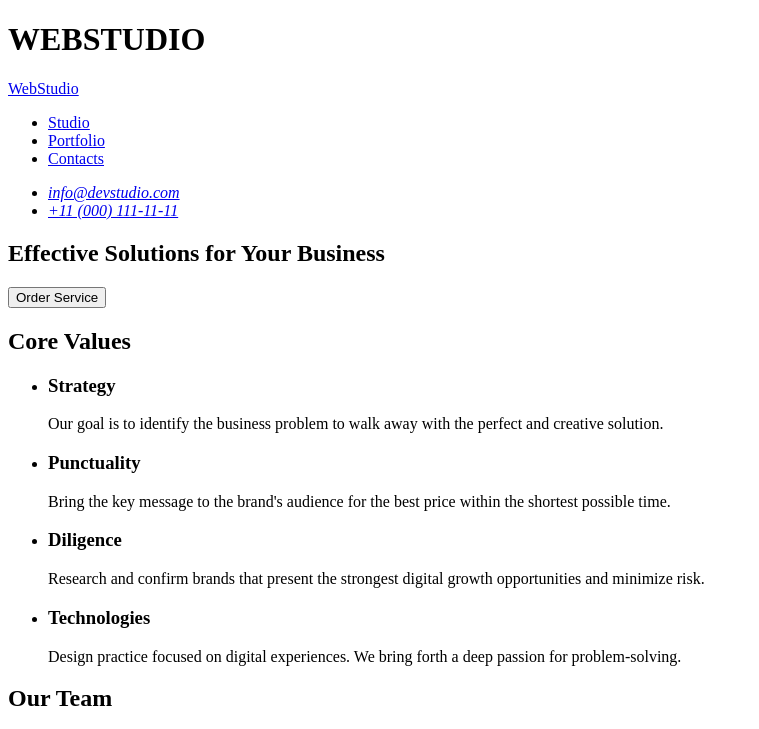
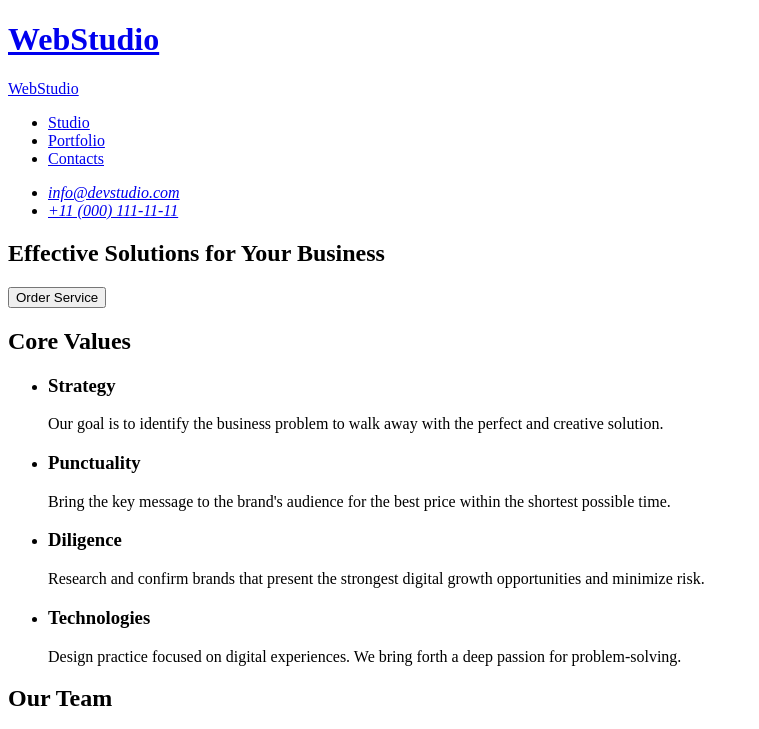
Before and after one commit to Adi250799/goit-markup-hw-01, a plain HTML site: page index.html in a window 1280 px wide. Shown: the top 729 px of the page, without its empty margins (0-759 px from the left). Drawn offline with Linux system fonts and the light colour scheme; files whose address does not match are found by name.

Commit message:
Add files via upload

```diff
--- a/index.html
+++ b/index.html
@@ -8,7 +8,7 @@
 
     <body>
         <header>
-            <h1>WEBSTUDIO</h1>
+            <h1><a href="./index.html">WebStudio</a></h1>
             <nav>
                 <a href="./index.html">WebStudio</a>
                 <ul>
```
